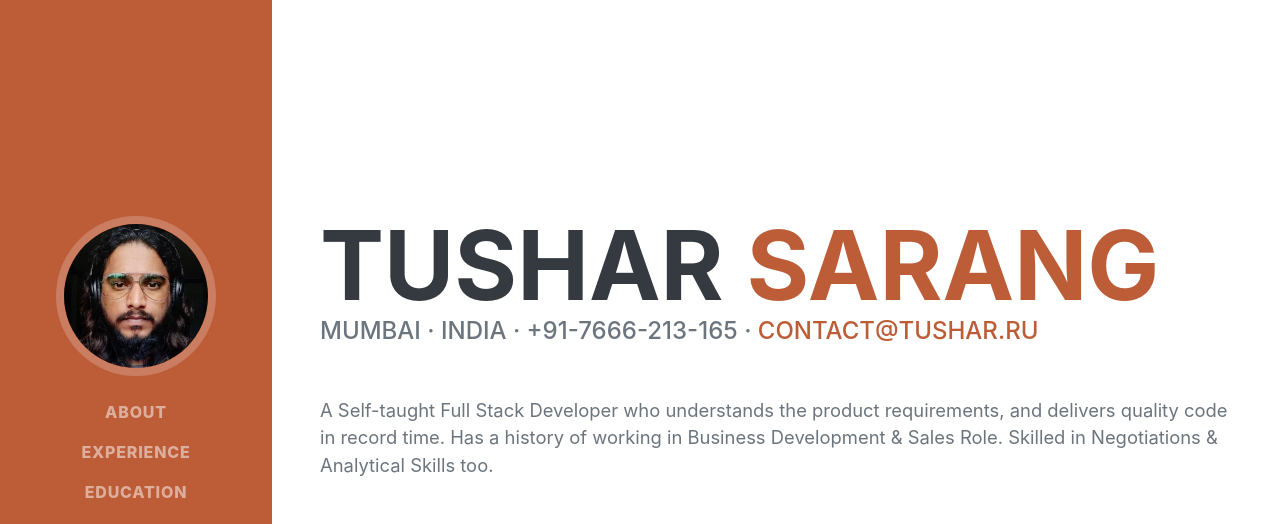
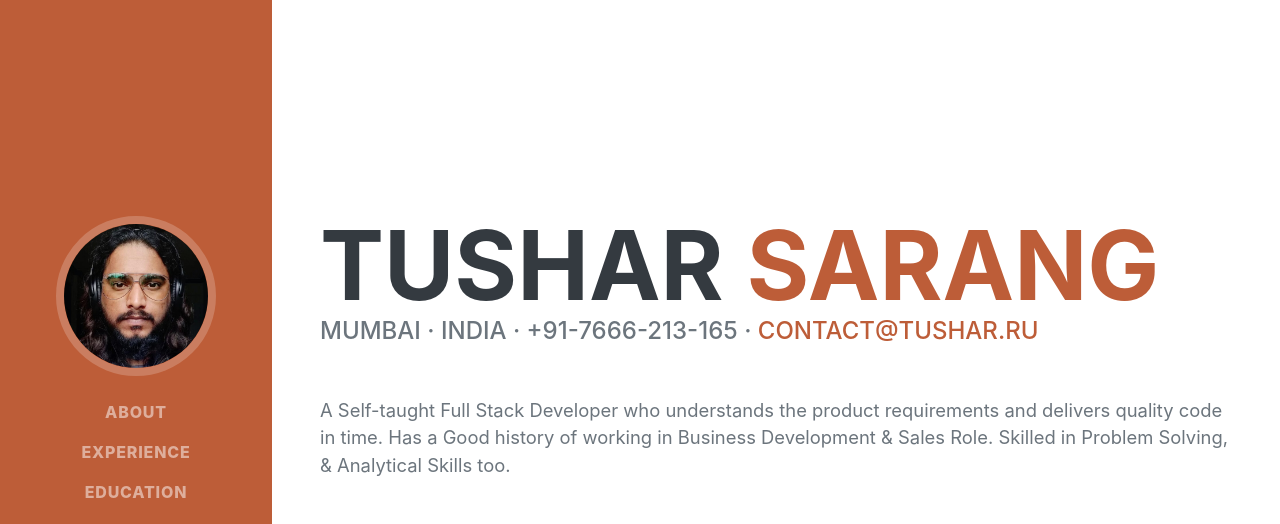
Before and after one commit to watevadafa/resume, a plain HTML site: page index.html in a window 1280 px wide. Shown: the top 524 px of the page. Drawn offline with nearby package versions, Linux system fonts and the light colour scheme; a web font is replaced by a local one.

Commit message:
Intro updated

```diff
--- a/index.html
+++ b/index.html
@@ -73,9 +73,11 @@
                 </div>
 
                 <!-- Intro -->
-                <p class="lead mb-5">A Self-taught Full Stack Developer who understands the product requirements, and
-                    delivers quality code in record time. Has a history of working in Business Development & Sales Role.
-                    Skilled in Negotiations & Analytical Skills too.</p>
+                <p class="lead mb-5">
+                    A Self-taught Full Stack Developer who understands the product requirements and delivers quality code in time.
+                    Has a Good history of working in Business Development & Sales Role.
+                    Skilled in Problem Solving, & Analytical Skills too.
+                </p>
 
                 <!-- Social Links -->
                 <div class="social-icons">
```
